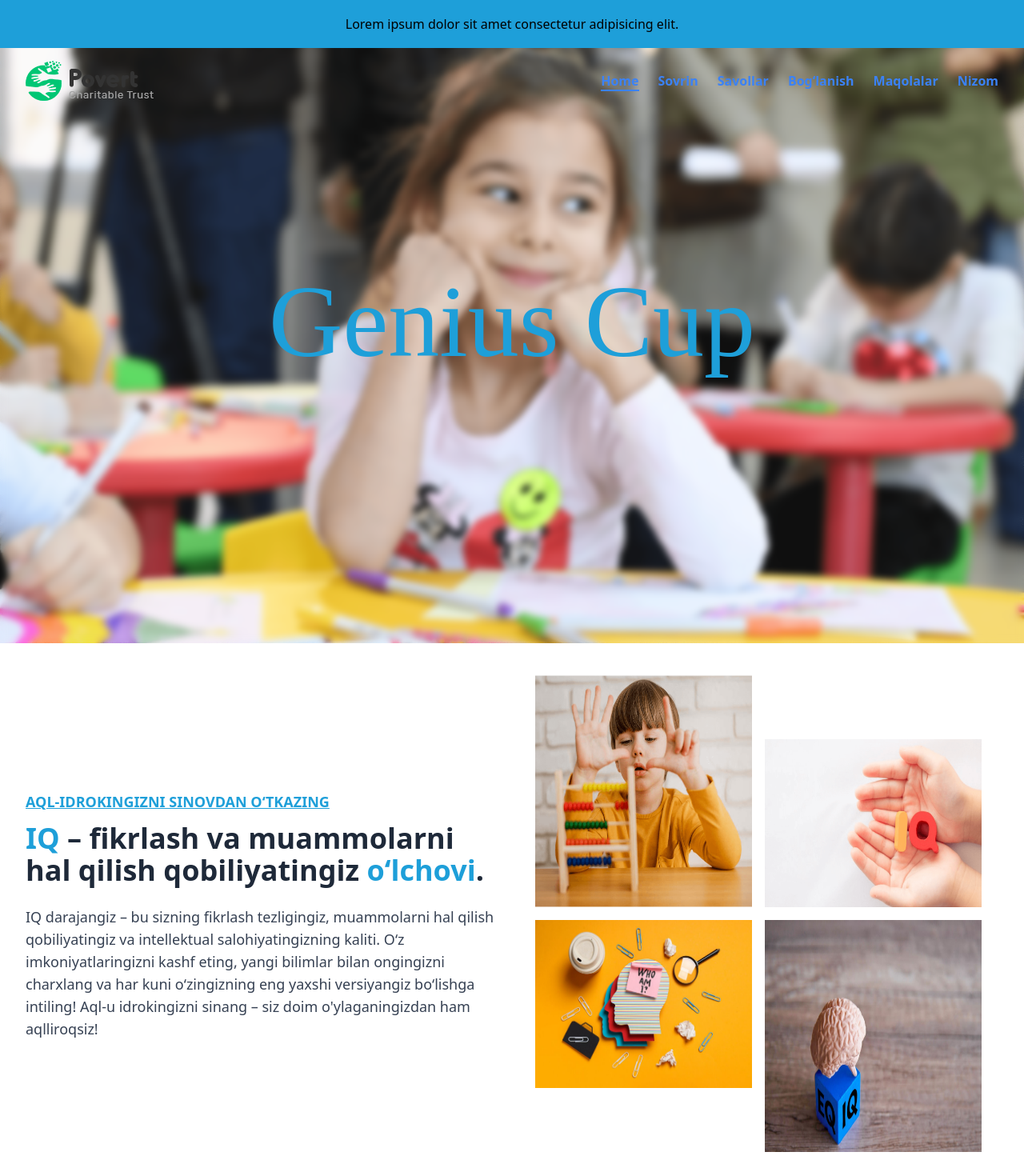
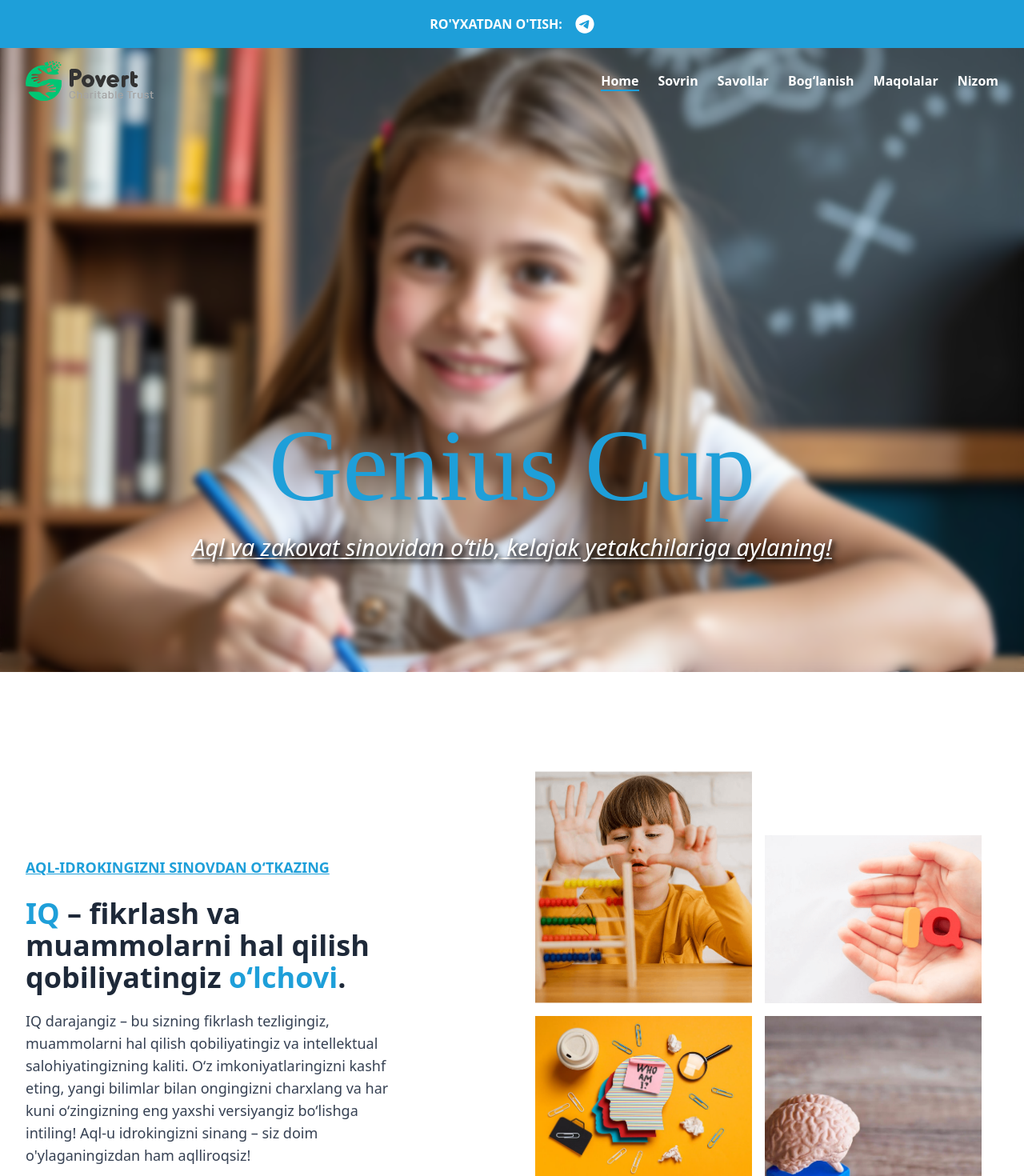
Before and after one commit to alienorar/Genius-Cup, a React (Vite) app: page / in a window 1280 px wide. Shown: the top 1470 px of the page at 80% size. Built offline with nearby package versions, Linux system fonts and the light colour scheme.

Commit message:
fonts changed

```diff
--- a/src/components/carousel.tsx
+++ b/src/components/carousel.tsx
@@ -38,7 +38,7 @@ const SwiperCarousel: React.FC = () => {
           modules={[Navigation, Pagination, Autoplay]}
           spaceBetween={20}
           slidesPerView={2}
-          centeredSlides={true}
+
           navigation
           pagination={{ clickable: true }}
           loop={true}
--- a/src/components/header/index.tsx
+++ b/src/components/header/index.tsx
@@ -2,6 +2,7 @@ import { useState } from "react";
 import { Link, useLocation } from "react-router-dom"; // useLocation ni import qiling
 import MainLogo from "../../assets/logo2.png";
 import { FiMenu, FiX } from "react-icons/fi";
+import { FaTelegram } from "react-icons/fa6";
 
 const Header = () => {
     const [menuOpen, setMenuOpen] = useState(false);
@@ -19,15 +20,19 @@ const Header = () => {
     return (
         <div className="absolute z-40 w-full">
 
-            <nav className="navbar h-[60px] bg-[#1E9FD9] w-full flex justify-center items-center">
-                Lorem ipsum dolor sit amet consectetur adipisicing elit.
-            </nav>
+<nav className="navbar h-[60px] bg-[#1E9FD9] w-full flex justify-center items-center gap-4 text-white font-semibold">
+      <a href="https://t.me/Genius_cup_bot" className="uppercase">Ro'yxatdan o'tish:</a>
+      <a href="https://t.me/Genius_cup_bot" target="_blank" rel="noopener noreferrer">
+        <FaTelegram className="w-6 h-6 hover:text-gray-200 transition duration-300" />
+      </a>
+
+    </nav>
             <nav className="sticky custom-container flex items-center bg-transparent  justify-between py-4">
 
                 <a href="/">
                     <img src={MainLogo} alt="mainLogo" />
                 </a>
-                <ul className="hidden md:flex gap-6 text-blue-500 font-semibold text-md">
+                <ul className="hidden md:flex gap-6 text-white font-semibold text-md">
                     {navLinks.map((link) => (
                         <li key={link.name}>
                             <Link
@@ -40,7 +45,7 @@ const Header = () => {
                     ))}
                 </ul>
                 <button
-                    className="md:hidden text-blue-400"
+                    className="md:hidden text-white"
                     onClick={() => setMenuOpen(true)}
                 >
                     <FiMenu size={30} />
--- a/src/index.css
+++ b/src/index.css
@@ -6,7 +6,7 @@
 .nav-link {
     position: relative;
     text-decoration: none;
-    color: #3b82f6;
+    color: #ffffff;
 }
 
 .nav-link::after {
@@ -16,9 +16,14 @@
     bottom: -2px;
     width: 0;
     height: 2px;
-    background-color: #3b82f6;
+    background-color:#1E9FD9;
     transition: width 0.3s ease-in-out;
 }
+
+.nav-link:hover{
+    color:#1E9FD9
+}
+
 
 .nav-link:hover::after,
 .nav-link.active::after {
--- a/src/modules/home/index.tsx
+++ b/src/modules/home/index.tsx
@@ -1,4 +1,4 @@
-import Banner from "../../assets/banner.png";
+import Banner from "../../assets/openart-image_4mVinqhU_1741160713603_raw.jpg";
 import FirstCard from "../../assets/iq-st.png"
 import SecondCard from "../../assets/iq-nd.png"
 import ThirdCard from "../../assets/iq-rd.jpg"
@@ -47,31 +47,40 @@ const Index = () => {
             <section
             >
                 <div className="relative">
-                    <img src={Banner} alt="banner image" className="w-full h-auto" />
-                    <div className="absolute inset-0 flex items-center justify-center bg-gray backdrop-blur-xs ">
-                        <h1 className="text-4xl md:text-6xl lg:text-9xl  text-[#1E9FD9] text-center title-1">
+                    <img src={Banner} alt="banner image" className="w-full h-[840px] object-cover bg-top" />
+                    <div className="absolute inset-0 flex flex-col items-center justify-center bg-gray backdrop-blur-xs pt-[400px] ">
+                        <h1 className="text-[369px]  font-normal md:text-6xl lg:text-9xl  text-[#1E9FD9] text-center title-1">
                             Genius Cup
                         </h1>
+
+                        <p
+  className="text-white italic font-normal underline text-center text-[29px] py-4"
+  style={{
+    textShadow: "5px 5px 9px rgba(0, 0, 0, 0.7), 3px 3px 5px rgba(0, 0, 0, 0.7)",
+  }}
+>
+  Aql va zakovat sinovidan o‘tib, kelajak yetakchilariga aylaning!
+</p>
+
 
 
                     </div>
                 </div>
             </section>
-
-            <section className="p-6  grid grid-cols-1 lg:grid-cols-2 custom-container mt-4 items-center justify-center gap-4 ">
+            <section className="p-6  grid grid-cols-1 lg:grid-cols-2 custom-container lg:mt-[100px] items-center justify-center gap-4 ">
                 <div className="w-full">
-                    <div className="text-center md:text-left flex flex-col gap-2 w-full">
+                    <div className="text-center  md:text-left flex  flex-col items-start justify-start gap-5 w-full">
                         <a
                             href="#"
-                            className="text-base sm:text-lg text-[#1E9FD9] py-1 underline font-semibold uppercase"
+                            className="text-base sm:text-lg text-[#1E9FD9] py-1 underline font-semibold  uppercase"
                         >
                             Aql-idrokingizni sinovdan o‘tkazing
                         </a>
-                        <h1 className="text-2xl sm:text-3xl md:text-4xl font-bold text-gray-800">
+                        <h1 className="text-2xl sm:text-3xl md:text-4xl font-bold text-gray-800 lg:w-[500px]">
                             <span className="text-[#1E9FD9]">IQ</span> – fikrlash va muammolarni hal qilish qobiliyatingiz{" "}
                             <span className="text-[#1E9FD9]">o‘lchovi</span>.
                         </h1>
-                        <p className="mt-4 text-sm sm:text-base md:text-lg text-gray-700">
+                        <p className=" text-sm sm:text-base md:text-lg text-gray-700 lg:w-[480px]">
                             IQ darajangiz – bu sizning fikrlash tezligingiz, muammolarni hal qilish qobiliyatingiz va
                             intellektual salohiyatingizning kaliti. O‘z imkoniyatlaringizni kashf eting, yangi bilimlar bilan
                             ongingizni charxlang va har kuni o‘zingizning eng yaxshi versiyangiz bo‘lishga intiling! Aql-u
@@ -81,16 +90,15 @@ const Index = () => {
                 </div>
                 <div className="w-full flex flex-col gap-4 justify-center items-center ">
                     <div className="grid lg:grid-cols-2 md:grid-cols-2 gap-4 items-end ">
-                        <img src={FirstCard} alt="First Card" className="w-[271px] h-[290px]" />
-                        <img src={SecondCard} alt="Second Card" className="h-[210px] w-[271px] " />
+                        <img src={FirstCard} alt="First Card" className="w-[271px] h-[290px] object-cover" />
+                        <img src={SecondCard} alt="Second Card" className="h-[210px] w-[271px]  object-cover" />
                     </div>
-                    <div className="grid lg:grid-cols-2 md:grid-cols-2 items-start gap-4"><img src={ThirdCard} alt="Second Card" className="h-[210px] w-[271px]" />
-                        <img src={FourthCard} alt="First Card" className="w-[271px] h-[290px] " /></div>
+                    <div className="grid lg:grid-cols-2 md:grid-cols-2 items-start gap-4"><img src={ThirdCard} alt="Second Card" className="h-[210px] w-[271px] object-cover" />
+                        <img src={FourthCard} alt="First Card" className="w-[271px] h-[290px] object-cover " /></div>
                 </div>
             </section>
 
             <section className="custom-container  grid grid-cols-1 sm:grid-cols-2 md:grid-cols-3 gap-8 text-center py-10">
-
                 {IqLevel.map((item) => (
                     <div
                         key={item.title}
```
Also changed, not shown: src/assets/openart-image_4mVinqhU_1741160713603_raw.jpg (added). Lines whose indentation alone changed are shown as unchanged.
